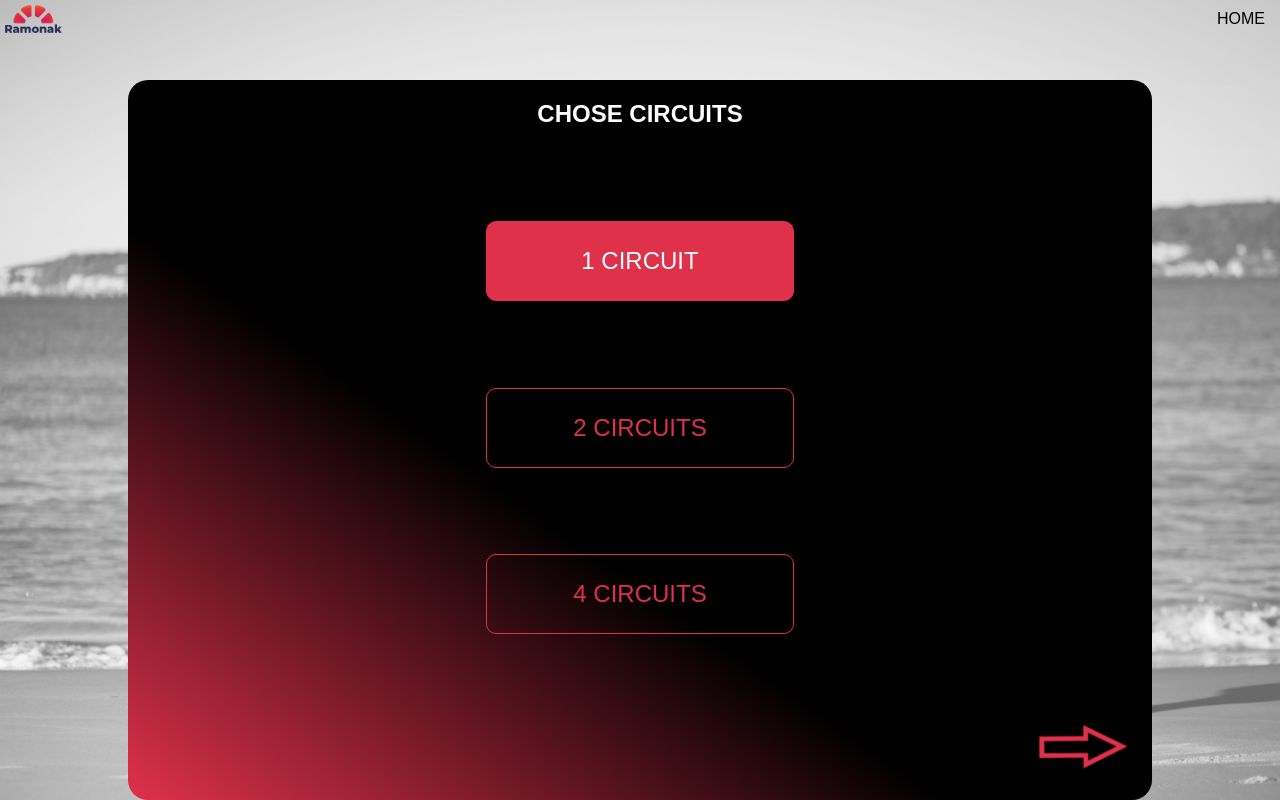
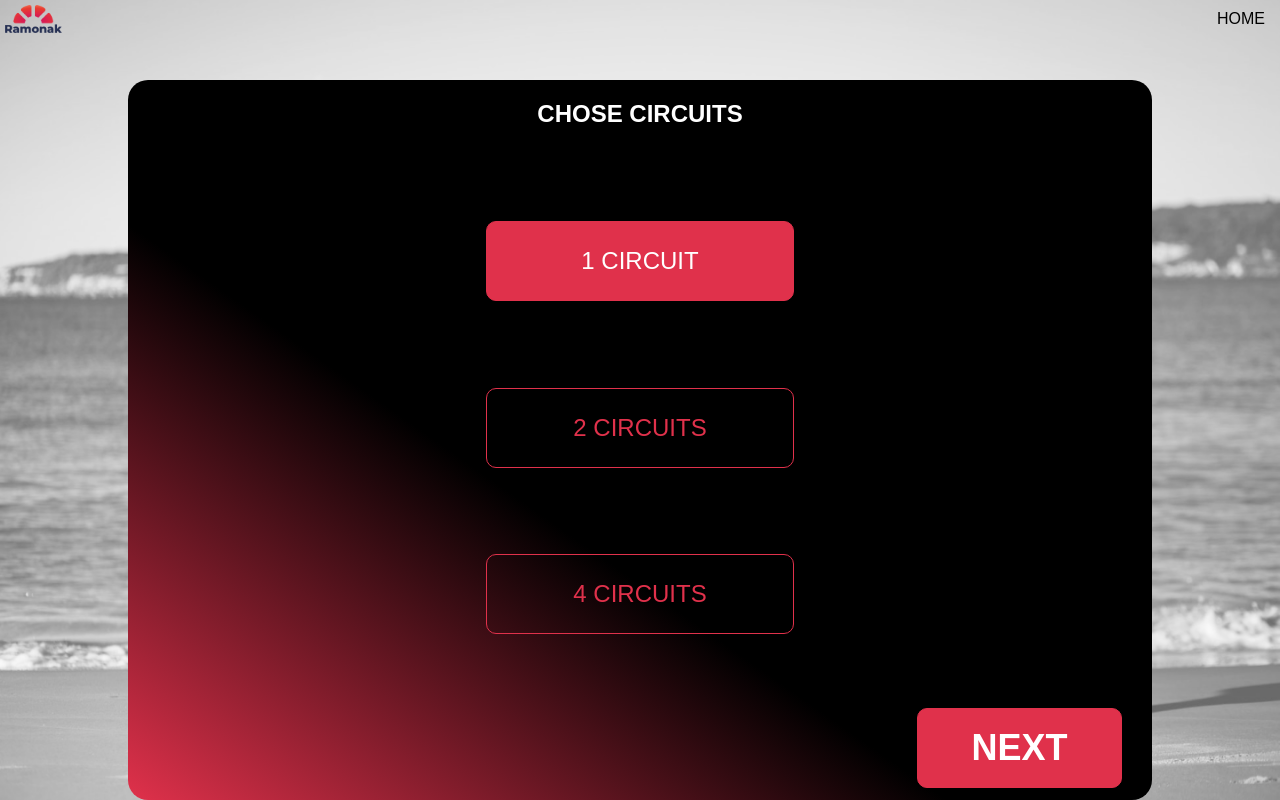
Before and after one commit to KaterinaLupacheva/tabata-app, a React (Create React App) app in the folder front-end/: page /circuits in a window 1280 px wide. Built offline with nearby package versions, Linux system fonts and the light colour scheme.

Commit message:
Arrow button replaced on next button on circuits page

```diff
--- a/front-end/src/pages/circuits-page/circuits-page.component.jsx
+++ b/front-end/src/pages/circuits-page/circuits-page.component.jsx
@@ -6,7 +6,7 @@ import { fetchCircuits, changePressedCircuit, findPressedCircuit } from '../../r
 import { selectCircuitOptions } from '../../redux/circuit/circuit.selectors';
 import './circuits-page.styles.scss';
 import ButtonGroup from '../../components/button-group/button-group.component';
-import ArrowButton from '../../components/arrow-button/arrow-button.component';
+import NextButton from '../../components/next-button/next-button.component';
 
 class CircuitsPage extends React.Component {
     componentDidMount() {
@@ -25,7 +25,7 @@ class CircuitsPage extends React.Component {
                         this.props.findPressedCircuit(this.props.options);
                     }}
                 />
-                <ArrowButton path={'/workout'} />
+                <NextButton path={'/workout'} />
             </div>
         )
     }
```
